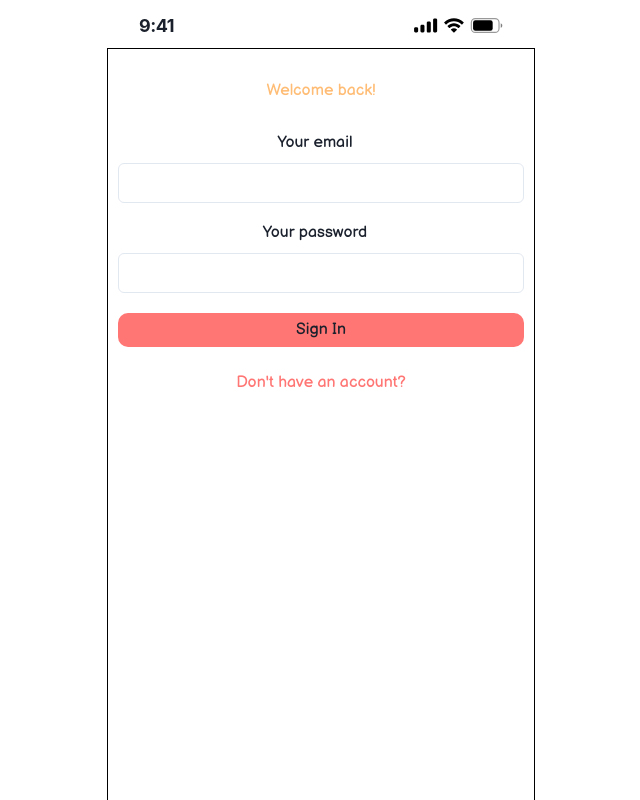
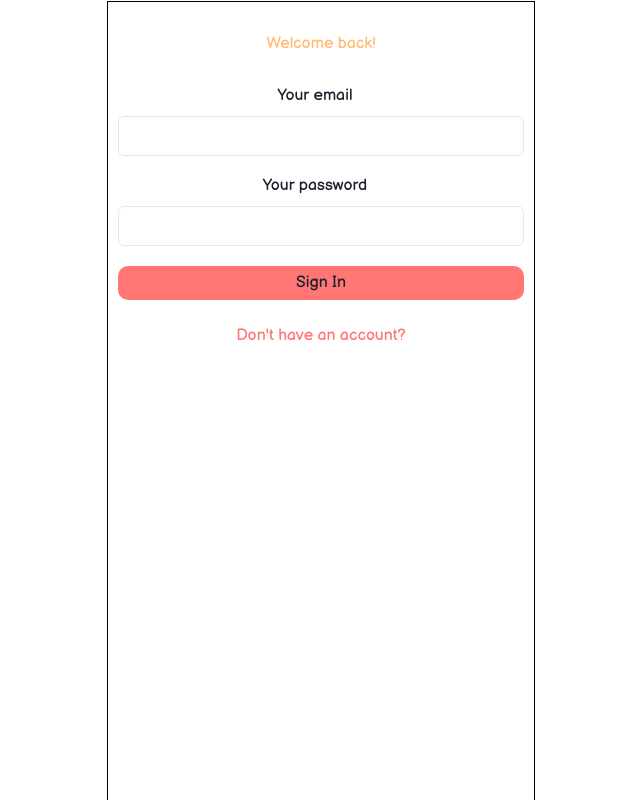
Before and after one commit to Luis-Restrepo98/findy-app, a React (Vite) app: page /login in a window 1280 px wide. Shown: the top 800 px of the page, without its empty margins (319-959 px from the left). Built offline with nearby package versions, Linux system fonts and the light colour scheme; a web font is replaced by a local one.

Commit message:
eliminando status bar

```diff
--- a/src/components/layout/LayoutPrivate.jsx
+++ b/src/components/layout/Layout.jsx
@@ -2,7 +2,7 @@ import React from 'react';
 import { Outlet } from 'react-router-dom';
 import Navigation from '../navigation/Navigation';
 
-const LayoutPrivate = () => {
+const Layout = () => {
   return (
     <>
       <Outlet />
@@ -11,4 +11,4 @@ const LayoutPrivate = () => {
   );
 };
 
-export default LayoutPrivate;
+export default Layout;
--- a/src/components/layout/LayoutPublic.jsx
+++ /dev/null
@@ -1,14 +0,0 @@
-import React from 'react';
-import StatusBar from '../statusBar/StatusBar';
-import { Outlet } from 'react-router-dom';
-
-const LayoutPublic = () => {
-  return (
-    <>
-      <StatusBar />
-      <Outlet />
-    </>
-  );
-};
-
-export default LayoutPublic;
--- a/src/components/navigation/navigation.scss
+++ b/src/components/navigation/navigation.scss
@@ -5,22 +5,22 @@
 }
 
 .navigation__container {
-  // border: 1px solid black;
-  // position: relative;
-  margin: auto;
+  // margin: auto;
   width: 428px;
   height: 80px;
-  // top: 869px
+
+  position: fixed;
+  top: 98%;
+  left: 50%;
+  transform: translate(-50%, -50%);
 
   .navigationBackground {
-    position: fixed;
+    position: relative;
 
-    bottom: 0;
-
-    .navigationBackgroundImage {
+    /*     .navigationBackgroundImage {
       border-bottom-left-radius: 40px;
       border-bottom-right-radius: 40px;
-    }
+    } */
 
     .casaIcon {
       position: absolute;
@@ -48,7 +48,7 @@
   }
 
   .newPostButton {
-    position: fixed;
+    position: absolute;
     bottom: 20px;
     left: 202px;
 
--- a/src/components/statusBar/StatusBar.jsx
+++ /dev/null
@@ -1,17 +0,0 @@
-import React from 'react';
-import indicators from '../../assets/icons/indicadores-icon.svg';
-
-import './statusBar.scss';
-
-const StatusBar = () => {
-  return (
-    <header className='statusBar__container'>
-      <div className='hour'>9:41</div>
-      <div className='status'>
-        <img src={indicators} alt='indicators' className='indicators' />
-      </div>
-    </header>
-  );
-};
-
-export default StatusBar;
--- a/src/components/statusBar/statusBar.scss
+++ /dev/null
@@ -1,39 +0,0 @@
-* {
-  margin: 0;
-  padding: 0;
-  box-sizing: border-box;
-}
-
-.statusBar__container {
-  // border: solid 1px black;
-
-  width: 428px;
-  height: 47px;
-  margin: auto;
-
-  display: flex;
-  position: relative;
-
-  .hour {
-    position: absolute;
-    width: Hug (38px);
-    height: Hug (17px);
-    top: 17px;
-    left: 32px;
-    gap: 2px;
-
-    font-size: 18px;
-    font-weight: 700;
-    line-height: 17px;
-    letter-spacing: -0.5px;
-  }
-
-  .status {
-    position: absolute;
-    width: Hug (88.19px);
-    height: Hug (15px);
-    top: 18px;
-    left: 307.1px;
-    gap: 7px;
-  }
-}
--- a/src/routes/Router.jsx
+++ b/src/routes/Router.jsx
@@ -10,8 +10,7 @@ import userLoggedReducer, {
 import PrivateRoutes from './PrivateRoutes';
 import PublicRoutes from './publicRoutes';
 import Prueba from '../pages/prueba/Prueba';
-import LayoutPublic from '../components/layout/LayoutPublic';
-import LayoutPrivate from '../components/layout/LayoutPrivate';
+import Layout from '../components/layout/Layout';
 
 export const AppContext = createContext({});
 
@@ -33,13 +32,12 @@ const Router = () => {
       <ChakraProvider>
         <BrowserRouter>
           <Routes>
-            <Route element={<LayoutPublic />}>
             <Route
               element={
                 <PrivateRoutes isAuthenticate={userLogged.isAuthenticated} />
               }
             >
-                <Route element={<LayoutPrivate />}>
+              <Route element={<Layout />}>
                 <Route index element={<Home />} />
                 <Route path='/home' element={<Home />} />
                 <Route path='/prueba' element={<Prueba />} />
@@ -53,7 +51,6 @@ const Router = () => {
               <Route path='/login' element={<Login />} />
               <Route path='/register' element={<Register />} />
             </Route>
-            </Route>
           </Routes>
         </BrowserRouter>
       </ChakraProvider>
```
Lines whose indentation alone changed are shown as unchanged.
